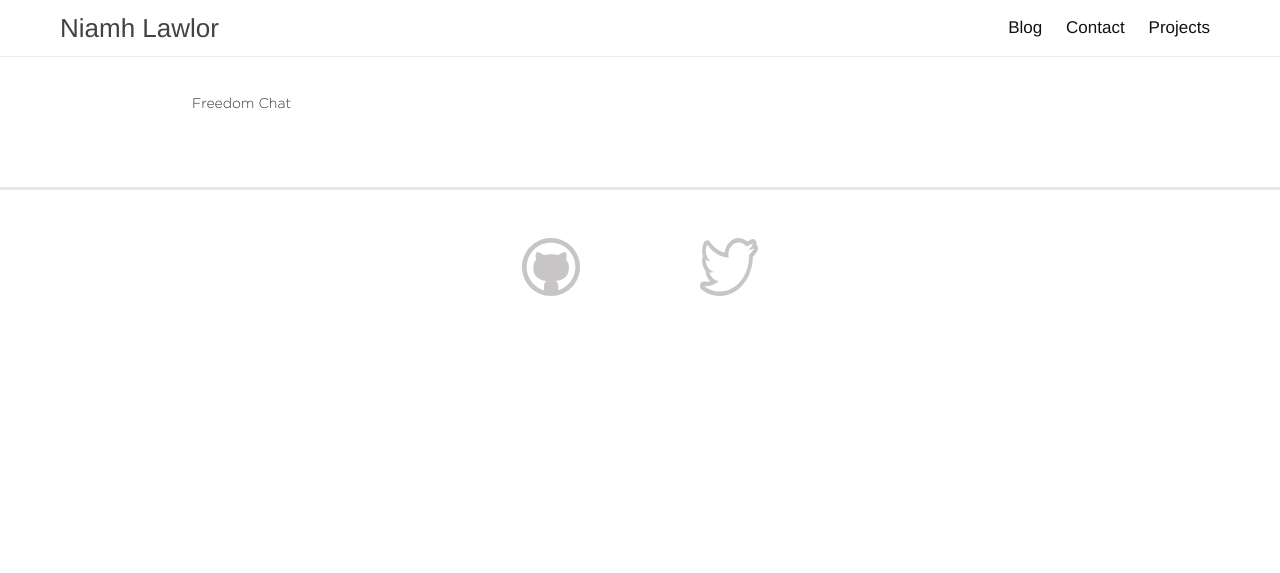
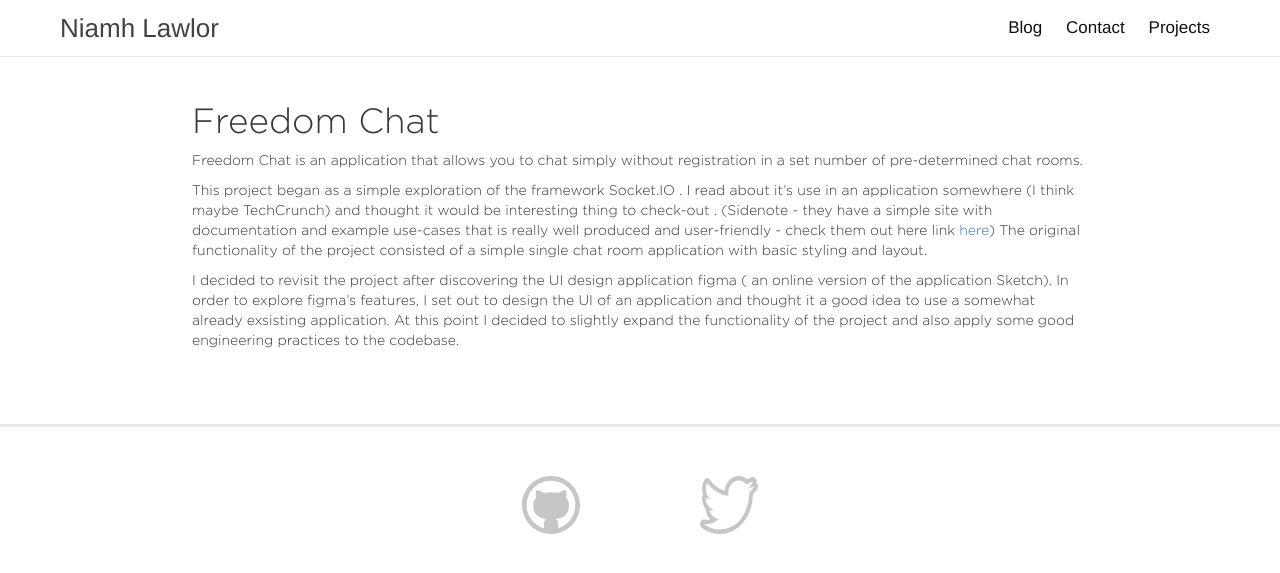
Before and after one commit to nileahtobhair/nileahtobhair.github.io, a Jekyll site: the page built from _projects/freedomchat.md, in a window 1280 px wide. Shown: the top 573 px of the page. Built offline with Jekyll 4.4.1, drawn with Linux system fonts in a browser that asks for light colours.

Commit message:
project blurbs

```diff
--- a/_projects/freedomchat.md
+++ b/_projects/freedomchat.md
@@ -5,4 +5,11 @@ permalink: /projects/freedomchat
 thumbnail: freedomchat.svg
 ---
 
-Freedom Chat
+
+# Freedom Chat
+
+Freedom Chat is an application that allows you to chat simply without registration in a set number of pre-determined chat rooms.
+
+This project began as a simple exploration of the framework Socket.IO . I read about it's use in an application somewhere (I think maybe TechCrunch) and thought it would be interesting thing to check-out . (Sidenote - they have a simple site with documentation and example use-cases that is really well produced and user-friendly - check them out here link <a target="_blank" href="http://socket.io/">here</a>) The original functionality of the project consisted of a simple single chat room application with basic styling and layout.
+
+I decided to revisit the project after discovering the UI design application figma ( an online version of the application Sketch). In order to explore figma's features, I set out to design the UI of an application and thought it a good idea to use a somewhat already exsisting application. At this point I decided to slightly expand the functionality of the project and also apply some good engineering practices to the codebase.
--- a/_sass/_layout.scss
+++ b/_sass/_layout.scss
@@ -557,6 +557,7 @@ a.post-end-link:visited{
             transform: translateY(-50%);
             padding:4px 10px;
             text-align:center;
+            border-radius: 3px;
             font-size:55px;
             color:#fff;
             box-sizing:border-box;
```
Also changed, not shown: _projects/deardiary.md (+1 -1 lines).
